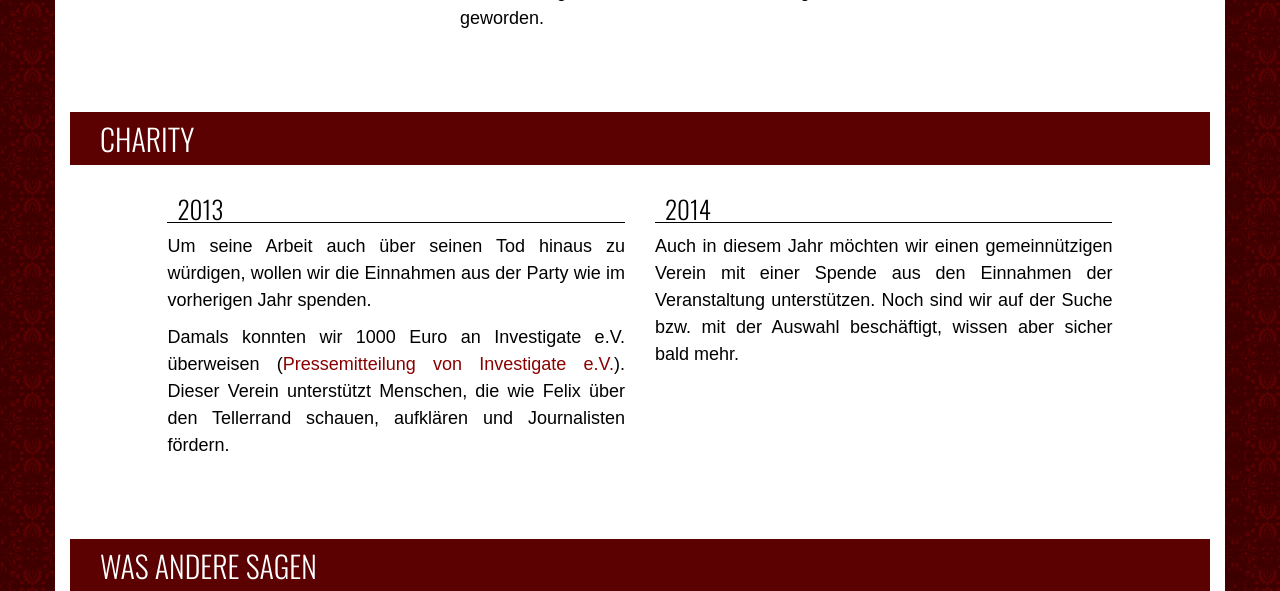
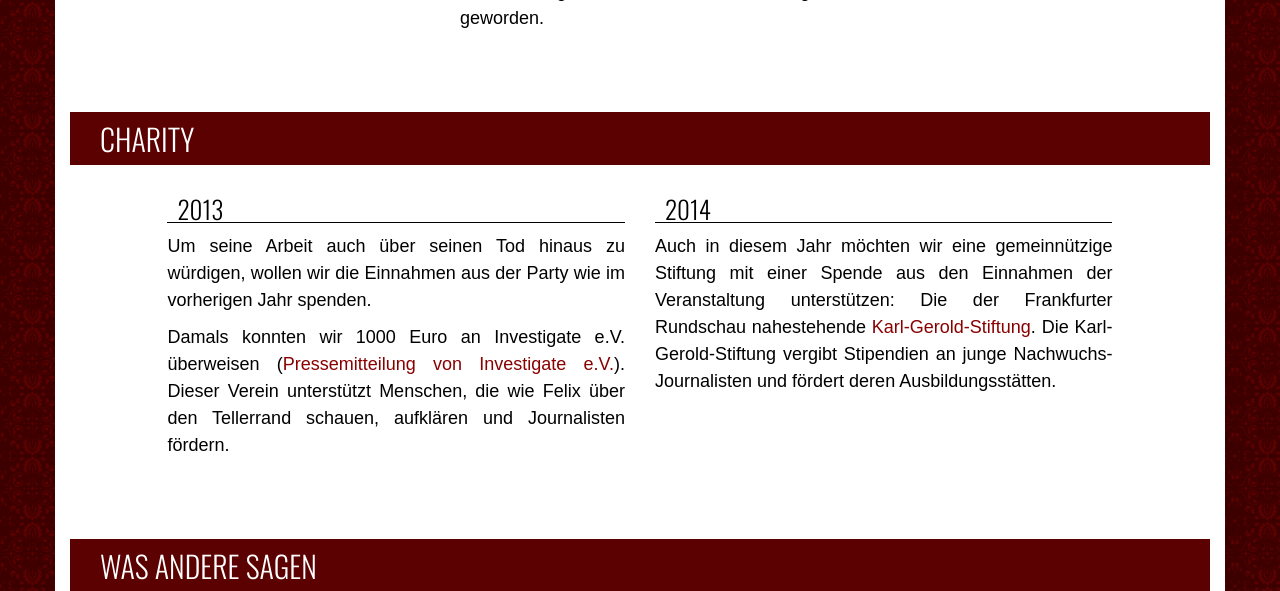
Before and after one commit to dhalla/felixhelbig-ev, a PHP site: page / in a window 1280 px wide. Shown: the part 1819-2410 px from the top of the page. Run offline with PHP 8.4, Linux system fonts and the light colour scheme; some libraries are stand-ins or nearby versions; some web fonts are replaced.

Commit message:
Karl-Gerold-Text hinzugefügt

```diff
--- a/index.php
+++ b/index.php
@@ -232,8 +232,9 @@
             <div class="col-md-5">
                 <h3>2014</h3>
             <p>
-              Auch in diesem Jahr möchten wir einen gemeinnützigen Verein mit einer Spende aus den Einnahmen der Veranstaltung unterstützen.
-              Noch sind wir auf der Suche bzw. mit der Auswahl beschäftigt, wissen aber sicher bald mehr.
+              Auch in diesem Jahr möchten wir eine gemeinnützige Stiftung mit einer Spende aus den Einnahmen der Veranstaltung unterstützen: Die der Frankfurter Rundschau nahestehende <a href="http://www.karl-gerold-stiftung.de/" target="_blank">Karl-Gerold-Stiftung</a>.
+              Die Karl-Gerold-Stiftung vergibt Stipendien an junge Nachwuchs-Journalisten und fördert deren Ausbildungsstätten.
+
             </p>
         </div>
         <div class="col-md-1"></div>
```
